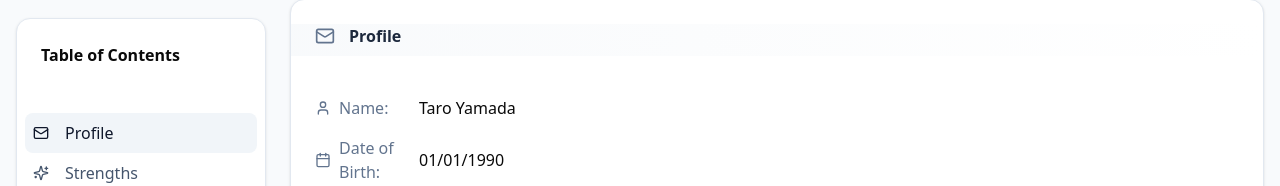
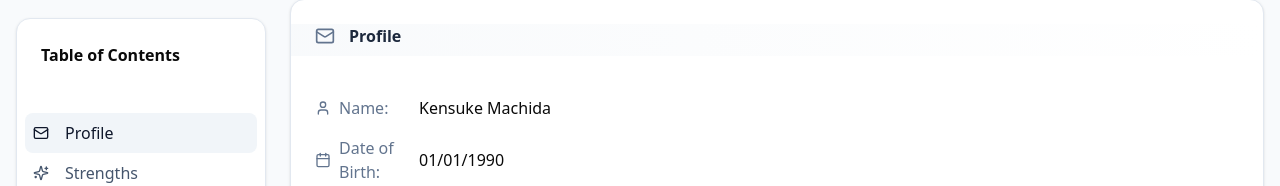
Before and after one commit to ken-1200/resume, a Next.js app: page /en in a window 1280 px wide. Shown: the part 94-280 px from the top of the page. Built offline with nearby package versions, Linux system fonts and the light colour scheme.

Commit message:
feat: update profile names in localized data for consistency

```diff
--- a/src/data/localized-data.ts
+++ b/src/data/localized-data.ts
@@ -6,7 +6,7 @@ export function useProfileData() {
   // 言語によって返すデータを切り替える
   const profileData = {
     ja: {
-      name: "山田 太郎",
+      name: "町田 健輔",
       birth: "1990/01/01",
       address: "東京都〇〇区〇〇町",
       phone: "090-xxxx-xxxx",
@@ -15,7 +15,7 @@ export function useProfileData() {
       linkedin: "kensuke-machida",
     },
     en: {
-      name: "Taro Yamada",
+      name: "Kensuke Machida",
       birth: "01/01/1990",
       address: "XX Town, XX District, Tokyo",
       phone: "090-xxxx-xxxx",
```
